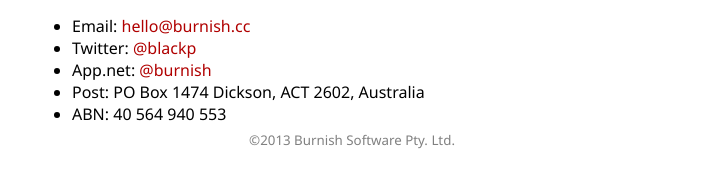
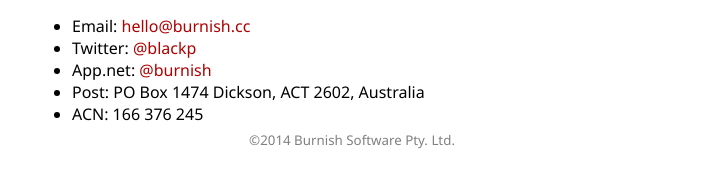
Before and after one commit to burnish/burnish.github.com, a Jekyll site: the page built from contact.html, in a window 1280 px wide. Shown: the part 221-409 px from the top of the page, without its empty margins (288-991 px from the left). Built offline with Jekyll 4.4.1, drawn with Linux system fonts in a browser that asks for light colours.

Commit message:
Housekeeping

```diff
--- /dev/null
+++ b/Gemfile
@@ -0,0 +1,2 @@
+source 'https://rubygems.org'
+gem 'github-pages'
--- a/_layouts/default.html
+++ b/_layouts/default.html
@@ -52,7 +52,7 @@
                     &ndash;
                     <a href="/contact.html">Contact</a>
                 {% endif %}
-                <p class="copyright">©2013 Burnish Software Pty. Ltd.</p>
+                <p class="copyright">©2014 Burnish Software Pty. Ltd.</p>
             </footer>
             </div>
         </div>
--- a/contact.html
+++ b/contact.html
@@ -26,6 +26,6 @@
     </li>
 
     <li>
-        ABN: 40 564 940 553
+        ACN: 166 376 245
     </li>
 </ul>
```
